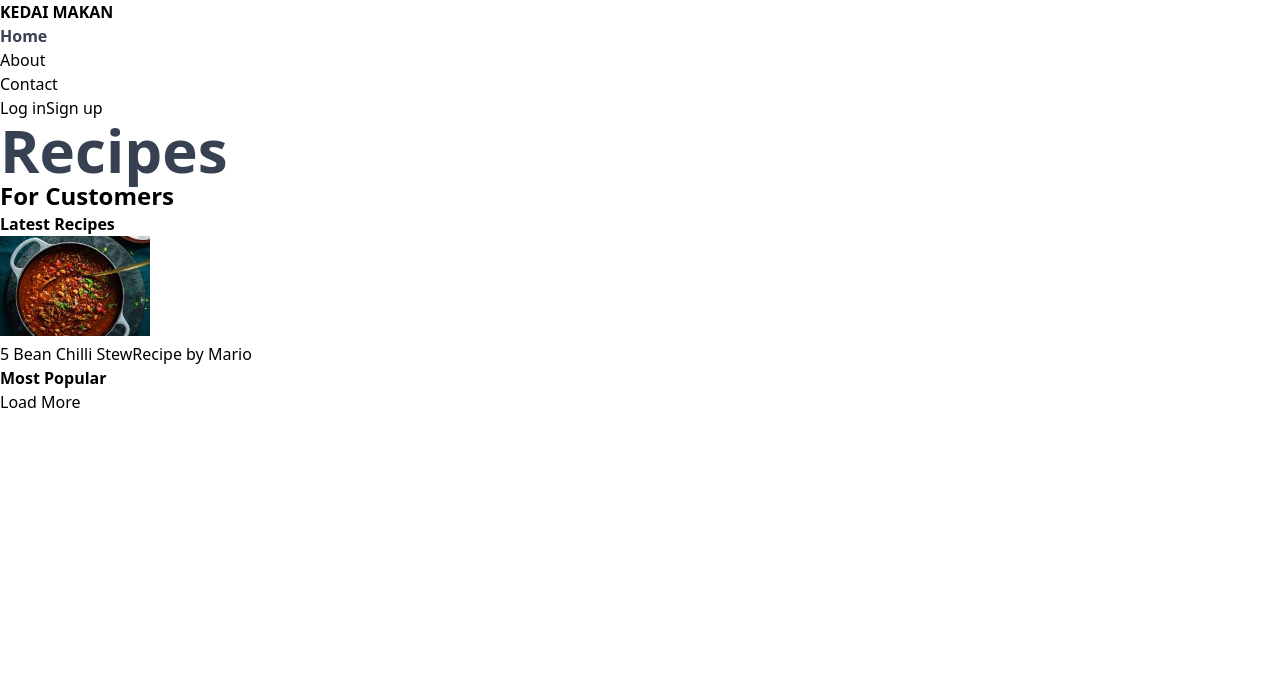
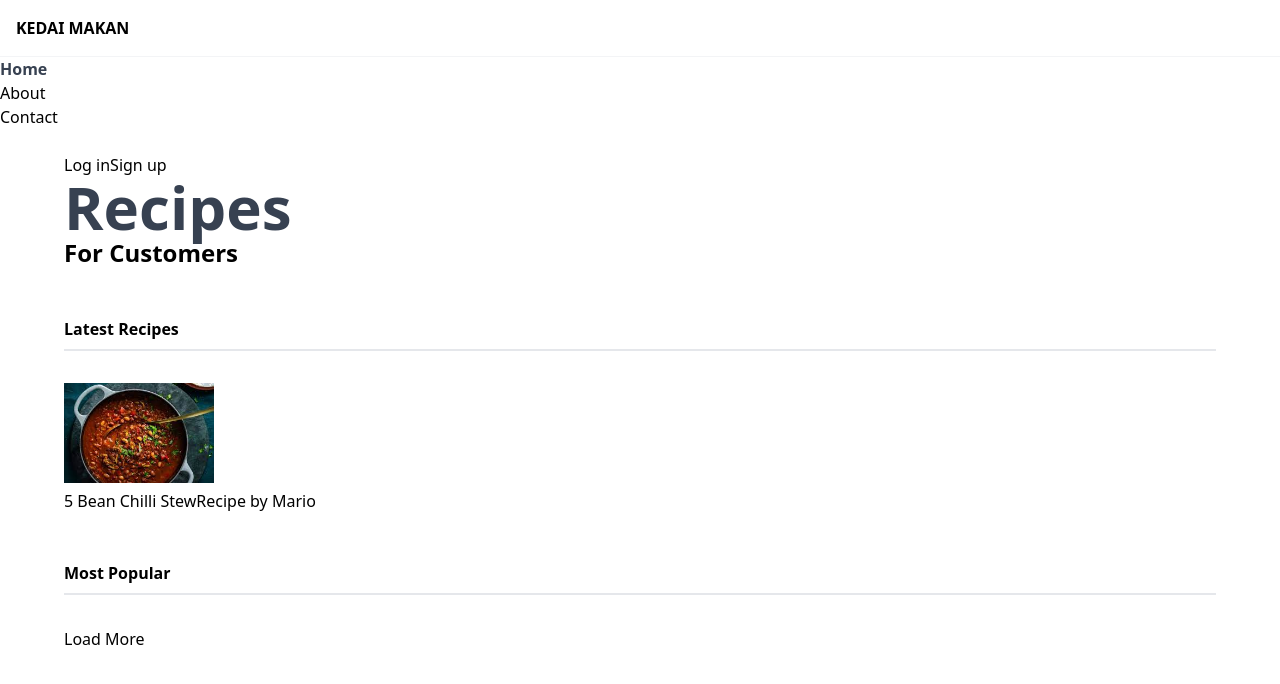
Before and after one commit to maeil99/tailwind-css, a Next.js app: page / in a window 1280 px wide. Shown: the top 684 px of the page. Built offline with nearby package versions, Linux system fonts and the light colour scheme.

Commit message:
apply margin, padding and border

```diff
--- a/pages/index.tsx
+++ b/pages/index.tsx
@@ -11,14 +11,14 @@ const Home: NextPage = () => {
         <div>
           <nav>
             <div>
-              <h1 className='font-bold uppercase'>
+              <h1 className="font-bold uppercase p-4 border-b border-gray-100">
                 <Link href="/">
                   <a>Kedai Makan</a>
                 </Link>
               </h1>
             </div>
             <ul>
-              <li className='font-bold text-gray-700'>
+              <li className="font-bold text-gray-700">
                 <Link href="#" passHref>
                   <span>Home</span>
                 </Link>
@@ -36,7 +36,7 @@ const Home: NextPage = () => {
             </ul>
           </nav>
         </div>
-        <main>
+        <main className="px-16 py-6">
           <div>
             <Link href="#">
               <a>Log in</a>
@@ -46,13 +46,13 @@ const Home: NextPage = () => {
             </Link>
           </div>
           <header>
-            <h2 className='text-6xl text-gray-700 font-semibold'>Recipes</h2>
-            <h3 className='text-2xl font-semibold'>For Customers</h3>
+            <h2 className="text-6xl text-gray-700 font-semibold">Recipes</h2>
+            <h3 className="text-2xl font-semibold">For Customers</h3>
           </header>
-        </main>
           <div>
-          <h4 className='font-bold'>Latest Recipes</h4>
+            <h4 className="font-bold mt-12 pb-2 border-b-2 border-gray-200">Latest Recipes</h4>
             {/* cards goes here */}
+            <div className="mt-8"></div>
             <div>
               <Image
                 src={Kacang}
@@ -66,12 +66,13 @@ const Home: NextPage = () => {
               </div>
             </div>
           </div>
-        <h4 className='font-bold'>Most Popular</h4>
+          <h4 className="font-bold mt-12 pb-2 border-b-2 border-gray-200">Most Popular</h4>
           {/* cards goes here */}
-        <div></div>
+          <div className="mt-8"></div>
           <div>
             <div>Load More</div>
           </div>
+        </main>
       </div>
     </>
   );
```
Lines whose indentation alone changed are shown as unchanged.
